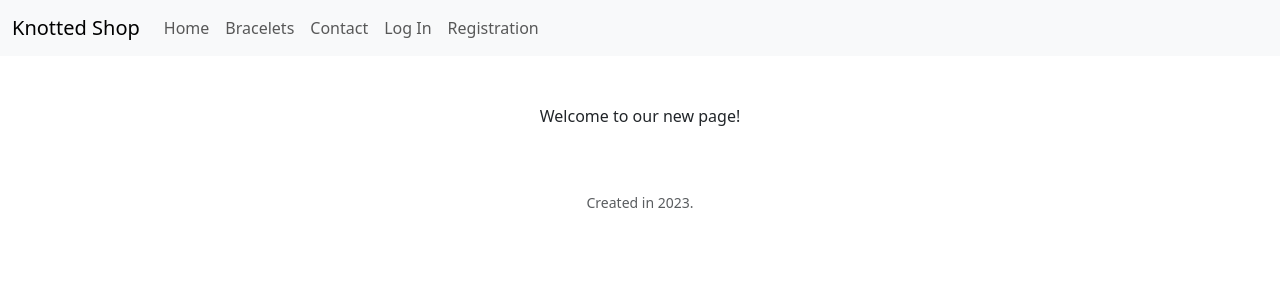
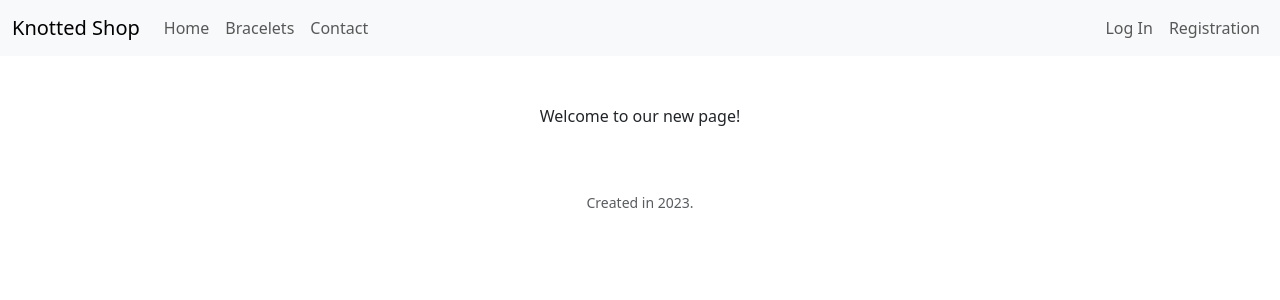
Before and after one commit to jangmz/paracord-online-store, a Flask app: page / in a window 1280 px wide. Shown: the top 300 px of the page. Run offline with Flask 3, Linux system fonts and the light colour scheme.

Commit message:
seperated nav bar to left and right half

```diff
--- a/templates/layout.html
+++ b/templates/layout.html
@@ -22,7 +22,7 @@
             <span class="navbar-toggler-icon"></span>
           </button>
           <div class="collapse navbar-collapse" id="navbarNav">
-            <ul class="navbar-nav">
+            <ul class="navbar-nav me-auto">
               <li class="nav-item">
                 <a class="nav-link" href="/">Home</a>
               </li>
@@ -32,24 +32,26 @@
               <li class="nav-item">
                 <a class="nav-link" href="#">Contact</a>
               </li>
+            </ul>
               {% if session["user_id"] %}
+                <ul class="navbar-nav ms-auto">
                   <li class="nav-item">
                       <a class="nav-link" href="/profile">My Profile</a>
                   </li>
-                <li class="nav-item">
+                  <li class="nav-item ">
                     <a class="nav-link" href="/logout">Log Out</a>
                   </li>
+                </ul>
               {% else %}
+                <ul class="navbar-nav ms-auto">
                   <li class="nav-item">
                       <a class="nav-link" href="/login">Log In</a>
                   </li>
                   <li class="nav-item">
                       <a class="nav-link" href="/registration">Registration</a>
                   </li>
+                </ul>
               {% endif %}
-              <li class="nav-item">
-                <a class="nav-link" href="#"></a>
-              </li>
             </ul>
           </div>
         </div>
```
Also changed, not shown: 2 other files. Lines whose indentation alone changed are shown as unchanged.
